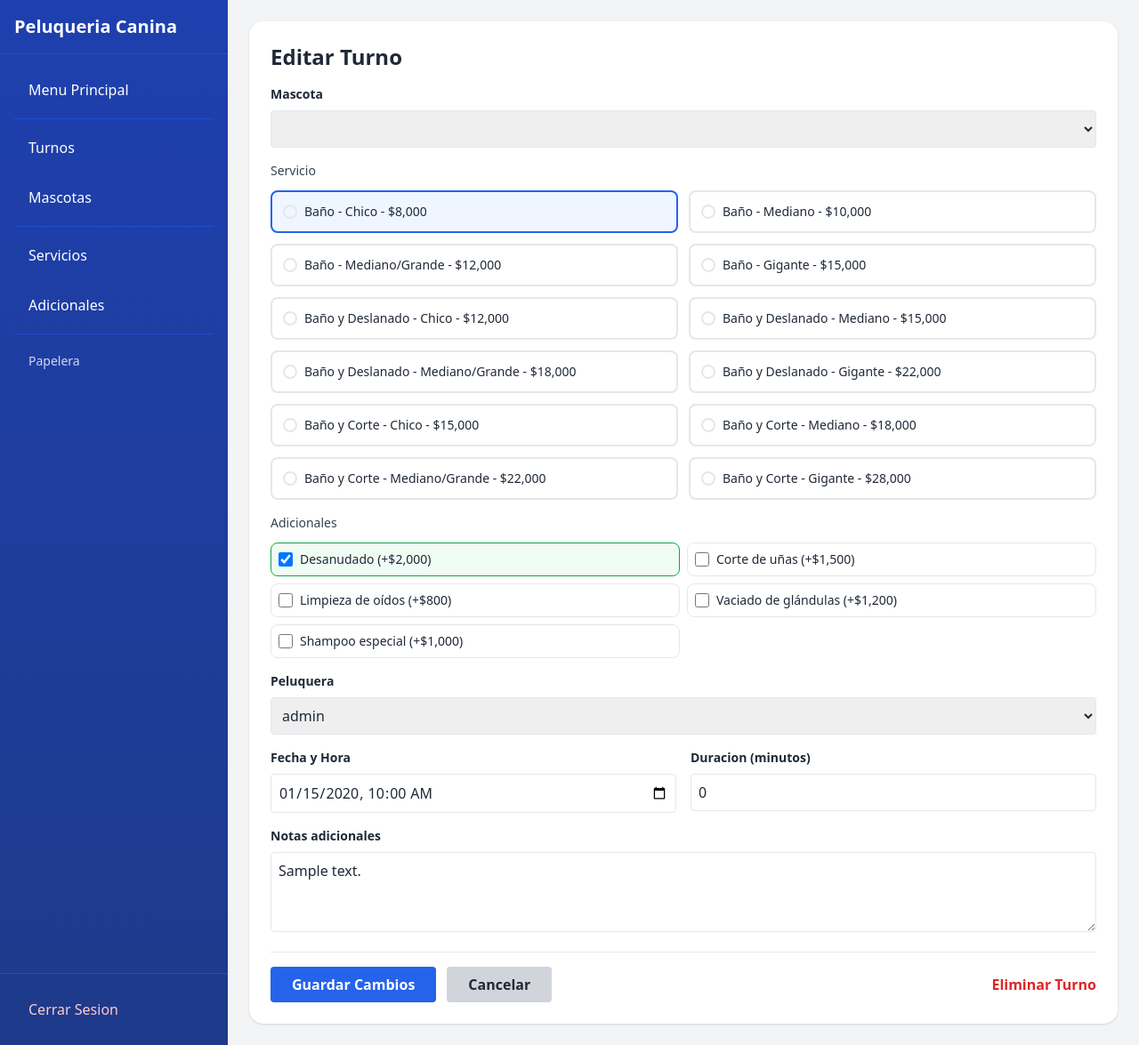
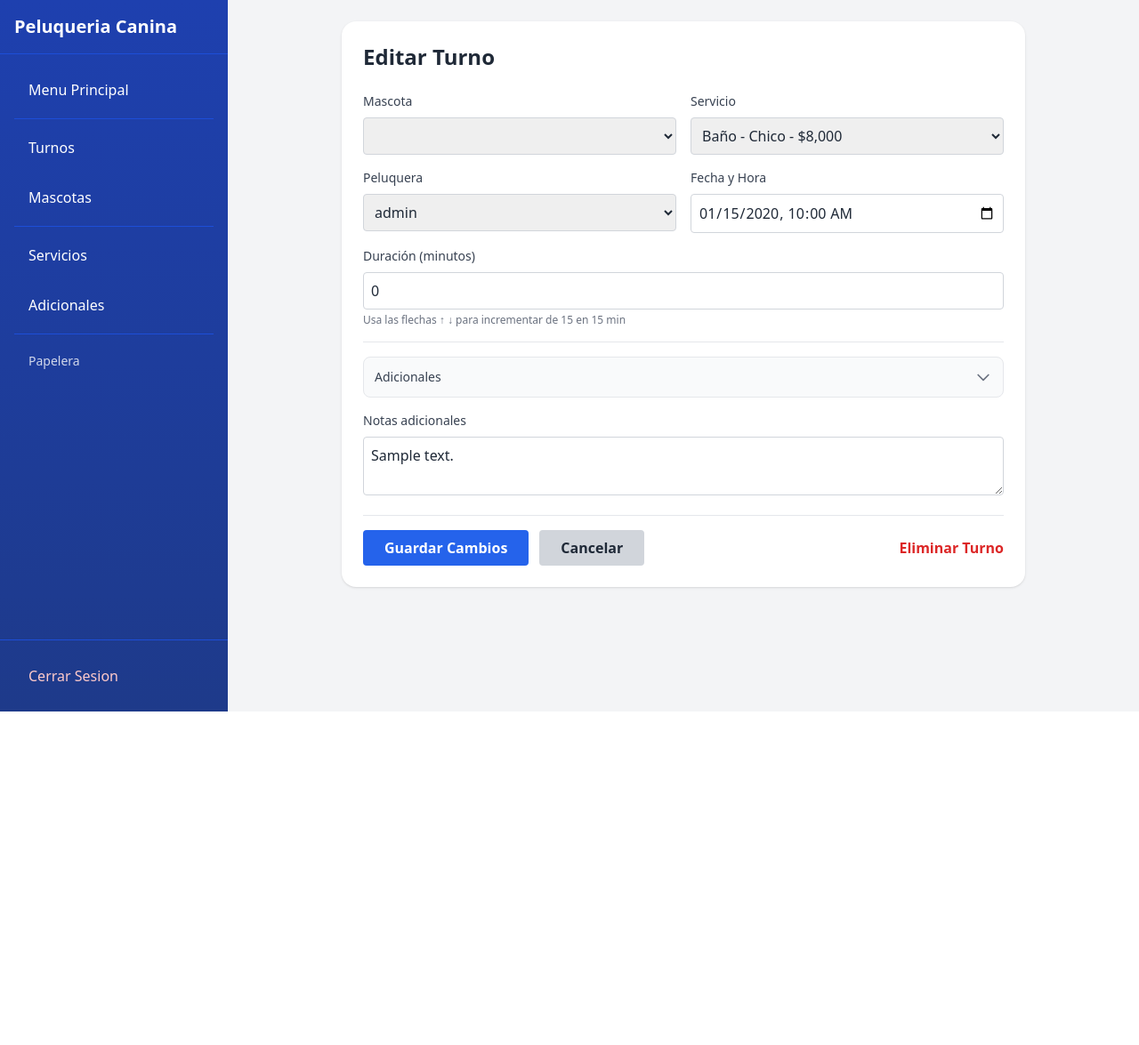
Before and after one commit to Mateo-1027/app_peluqueria, a Flask app: page /appointments/edit/1 in a window 1280 px wide. Shown: the whole page at 89% size. After the commit the page ends 800 px from the top, so only its background shows below. Run offline with Flask 3, Linux system fonts and the light colour scheme; a user stored in the database is signed in; tables that the repository leaves empty hold one stand-in row (values such as "Sample post"); lists and menus that the app fills with data are empty; some libraries are stand-ins or nearby versions.

Commit message:
cambios en los turno

```diff
--- a/templates/edit_appointment.html
+++ b/templates/edit_appointment.html
@@ -3,97 +3,135 @@
 {% block title %}Editar Turno - Peluqueria Canina{% endblock %}
 
 {% block content %}
-<div class="bg-white rounded-2xl shadow p-6">
-  <h1 class="text-2xl font-bold mb-4">Editar Turno</h1>
+<div class="bg-white rounded-2xl shadow p-6 max-w-3xl mx-auto">
+  <h1 class="text-2xl font-bold mb-6">Editar Turno</h1>
 
   <form method="POST" class="space-y-4">
     {{ form.csrf_token }}
 
+    <div class="grid grid-cols-1 md:grid-cols-2 gap-4">
       <div>
-      <label class="block text-sm font-semibold mb-2">Mascota</label>
-      {{ form.dog_id(class="w-full p-2 border rounded focus:ring focus:ring-blue-200") }}
+        <label class="block text-sm font-medium text-gray-700 mb-2">Mascota</label>
+        {{ form.dog_id(class="w-full p-2 border border-gray-300 rounded focus:ring-2 focus:ring-blue-200
+        focus:border-blue-400") }}
+      </div>
+
+      <div>
+        <label class="block text-sm font-medium text-gray-700 mb-2">Servicio</label>
+        <select name="service_id" id="service-select"
+          class="w-full p-2 border border-gray-300 rounded focus:ring-2 focus:ring-blue-200 focus:border-blue-400"
+          required>
+          <option value="">Selecciona un servicio</option>
+          {% for value, label in form.service_id.choices %}
+          <option value="{{ value }}" {% if form.service_id.data==value %}selected{% endif %}>{{ label }}</option>
+          {% endfor %}
+        </select>
+      </div>
+
+      <div>
+        <label class="block text-sm font-medium text-gray-700 mb-2">Peluquera</label>
+        {{ form.user_id(class="w-full p-2 border border-gray-300 rounded focus:ring-2 focus:ring-blue-200
+        focus:border-blue-400") }}
+      </div>
+
+      <div>
+        <label class="block text-sm font-medium text-gray-700 mb-2">Fecha y Hora</label>
+        {{ form.start_time(class="w-full p-2 border border-gray-300 rounded focus:ring-2 focus:ring-blue-200
+        focus:border-blue-400") }}
+        {% if form.start_time.errors %}
+        <p class="text-red-500 text-xs mt-1">{{ form.start_time.errors[0] }}</p>
+        {% endif %}
       </div>
 
       <div class="md:col-span-2">
-      <label class="block text-sm font-medium text-gray-700 mb-3">Servicio</label>
-      <div class="grid grid-cols-2 gap-3">
-        {% for value, label in form.service_id.choices %}
-        <label
-          class="relative flex items-center p-3 border-2 rounded-lg cursor-pointer hover:bg-blue-50 transition has-[:checked]:border-blue-600 has-[:checked]:bg-blue-50">
-          <input type="radio" name="service_id" value="{{ value }}" class="sr-only peer" {% if
-            form.service_id.data==value %}checked{% endif %} required>
-          <div class="flex items-center gap-2 w-full">
-            <div
-              class="w-4 h-4 border-2 rounded-full peer-checked:border-blue-600 peer-checked:bg-blue-600 flex items-center justify-center">
-              <div class="w-2 h-2 bg-white rounded-full hidden peer-checked:block"></div>
-            </div>
-            <span class="text-sm font-medium flex-grow peer-checked:text-blue-700">{{ label }}</span>
-          </div>
-        </label>
-        {% endfor %}
+        <label class="block text-sm font-medium text-gray-700 mb-2">Duración (minutos)</label>
+        {{ form.duration(class="w-full p-2 border border-gray-300 rounded focus:ring-2 focus:ring-blue-200
+        focus:border-blue-400", step="15", min="15", id="duration-input") }}
+        {% if form.duration.errors %}
+        <p class="text-red-500 text-xs mt-1">{{ form.duration.errors[0] }}</p>
+        {% endif %}
+        <p class="text-xs text-gray-500 mt-1">Usa las flechas ↑ ↓ para incrementar de 15 en 15 min</p>
       </div>
     </div>
 
-    <div class="md:col-span-2">
-      <label class="block text-sm font-medium text-gray-700 mb-3">Adicionales</label>
+    <!-- Adicionales Collapsible -->
+    <div class="border-t pt-4">
+      <button type="button" onclick="toggleEditAdditionals()"
+        class="w-full flex items-center justify-between p-3 bg-gray-50 hover:bg-gray-100 rounded-lg border border-gray-200 transition">
+        <span class="text-sm font-medium text-gray-700">Adicionales</span>
+        <svg id="edit-additionals-icon" class="w-5 h-5 text-gray-500 transition-transform duration-200" fill="none"
+          stroke="currentColor" viewBox="0 0 24 24">
+          <path stroke-linecap="round" stroke-linejoin="round" stroke-width="2" d="M19 9l-7 7-7-7"></path>
+        </svg>
+      </button>
+
+      <div id="edit-additionals-section" class="hidden mt-3">
         <div class="grid grid-cols-2 gap-2">
           {% for value, label in form.item_ids.choices %}
           <label
             class="flex items-center p-2 border rounded-lg cursor-pointer hover:bg-green-50 transition has-[:checked]:border-green-600 has-[:checked]:bg-green-50">
-          <input type="checkbox" name="item_ids" value="{{ value }}" {% if value in form.item_ids.data %}checked{% endif
-            %} class="mr-2 w-4 h-4 text-green-600 rounded focus:ring-green-500">
+            <input type="checkbox" name="item_ids" value="{{ value }}" {% if value in form.item_ids.data %}checked{%
+              endif %} class="mr-2 w-4 h-4 text-green-600 rounded focus:ring-green-500">
             <span class="text-sm">{{ label }}</span>
           </label>
           {% endfor %}
         </div>
       </div>
-
-    <div>
-      <label class="block text-sm font-semibold mb-2">Peluquera</label>
-      {{ form.user_id(class="w-full p-2 border rounded focus:ring focus:ring-blue-200") }}
-    </div>
-
-    <div class="grid grid-cols-2 gap-4">
-      <div>
-        <label class="block text-sm font-semibold mb-2">Fecha y Hora</label>
-        {{ form.start_time(class="w-full p-2 border rounded focus:ring focus:ring-blue-200") }}
-        {% if form.start_time.errors %}
-        <p class="text-red-500 text-sm mt-1">{{ form.start_time.errors[0] }}</p>
-        {% endif %}
     </div>
 
     <div>
-        <label class="block text-sm font-semibold mb-2">Duracion (minutos)</label>
-        {{ form.duration(class="w-full p-2 border rounded focus:ring focus:ring-blue-200") }}
-        {% if form.duration.errors %}
-        <p class="text-red-500 text-sm mt-1">{{ form.duration.errors[0] }}</p>
-        {% endif %}
-      </div>
-    </div>
-
-    <div>
-      <label class="block text-sm font-semibold mb-2">Notas adicionales</label>
-      {{ form.description(class="w-full p-2 border rounded focus:ring focus:ring-blue-200", rows="3") }}
+      <label class="block text-sm font-medium text-gray-700 mb-2">Notas adicionales</label>
+      {{ form.description(class="w-full p-2 border border-gray-300 rounded focus:ring-2 focus:ring-blue-200
+      focus:border-blue-400", rows="2") }}
     </div>
 
     <div class="flex justify-between items-center pt-4 border-t">
       <div class="flex gap-3">
-        <button type="submit" class="bg-blue-600 text-white px-6 py-2 rounded hover:bg-blue-700 font-semibold">
+        <button type="submit"
+          class="bg-blue-600 text-white px-6 py-2 rounded hover:bg-blue-700 font-semibold transition">
           Guardar Cambios
         </button>
         <a href="{{ url_for('main.vista_turnos') }}"
-          class="bg-gray-300 hover:bg-gray-400 text-gray-800 px-6 py-2 rounded font-semibold">
+          class="bg-gray-300 hover:bg-gray-400 text-gray-800 px-6 py-2 rounded font-semibold transition">
           Cancelar
         </a>
       </div>
 
       <form action="{{ url_for('main.delete_appointment', appointment_id=appointment.id) }}" method="POST"
-        onsubmit="return confirm('Eliminar este turno?')" class="inline">
-        <button type="submit" class="text-red-600 hover:text-red-800 font-semibold">
+        onsubmit="return confirm('¿Eliminar este turno?')" class="inline">
+        <button type="submit" class="text-red-600 hover:text-red-800 font-semibold transition">
           Eliminar Turno
         </button>
       </form>
     </div>
   </form>
 </div>
+
+<script>
+  function toggleEditAdditionals() {
+    const section = document.getElementById('edit-additionals-section');
+    const icon = document.getElementById('edit-additionals-icon');
+
+    if (section.classList.contains('hidden')) {
+      section.classList.remove('hidden');
+      icon.style.transform = 'rotate(180deg)';
+    } else {
+      section.classList.add('hidden');
+      icon.style.transform = 'rotate(0deg)';
+    }
+  }
+
+  // Auto-completar duración al cambiar servicio
+  document.addEventListener('DOMContentLoaded', function () {
+    const serviceSelect = document.getElementById('service-select');
+    const durationInput = document.getElementById('duration-input');
+
+    if (serviceSelect && durationInput) {
+      serviceSelect.addEventListener('change', function () {
+        // Aquí podrías agregar lógica para auto-completar si necesario
+        // Por ahora dejamos que el usuario edite manualmente
+      });
+    }
+  });
+</script>
 {% endblock %}
--- a/templates/turnos.html
+++ b/templates/turnos.html
@@ -111,10 +111,12 @@
 
       <div>
         <label class="block text-sm font-medium text-gray-700 mb-2">Duración (minutos)</label>
-        {{ form.duration(class="w-full p-2 rounded border focus:ring focus:ring-blue-200", placeholder="Ej: 60") }}
+        {{ form.duration(class="w-full p-2 rounded border focus:ring focus:ring-blue-200", placeholder="Ej: 60",
+        step="15", min="15", id="duration-input") }}
         {% if form.duration.errors %}
         <span class="text-red-500 text-xs">{{ form.duration.errors[0] }}</span>
         {% endif %}
+        <p class="text-xs text-gray-500 mt-1">Usa las flechas ↑ ↓ para incrementar de 15 en 15 minutos</p>
       </div>
 
       <div class="md:col-span-2">
```
Lines whose indentation alone changed are shown as unchanged.
